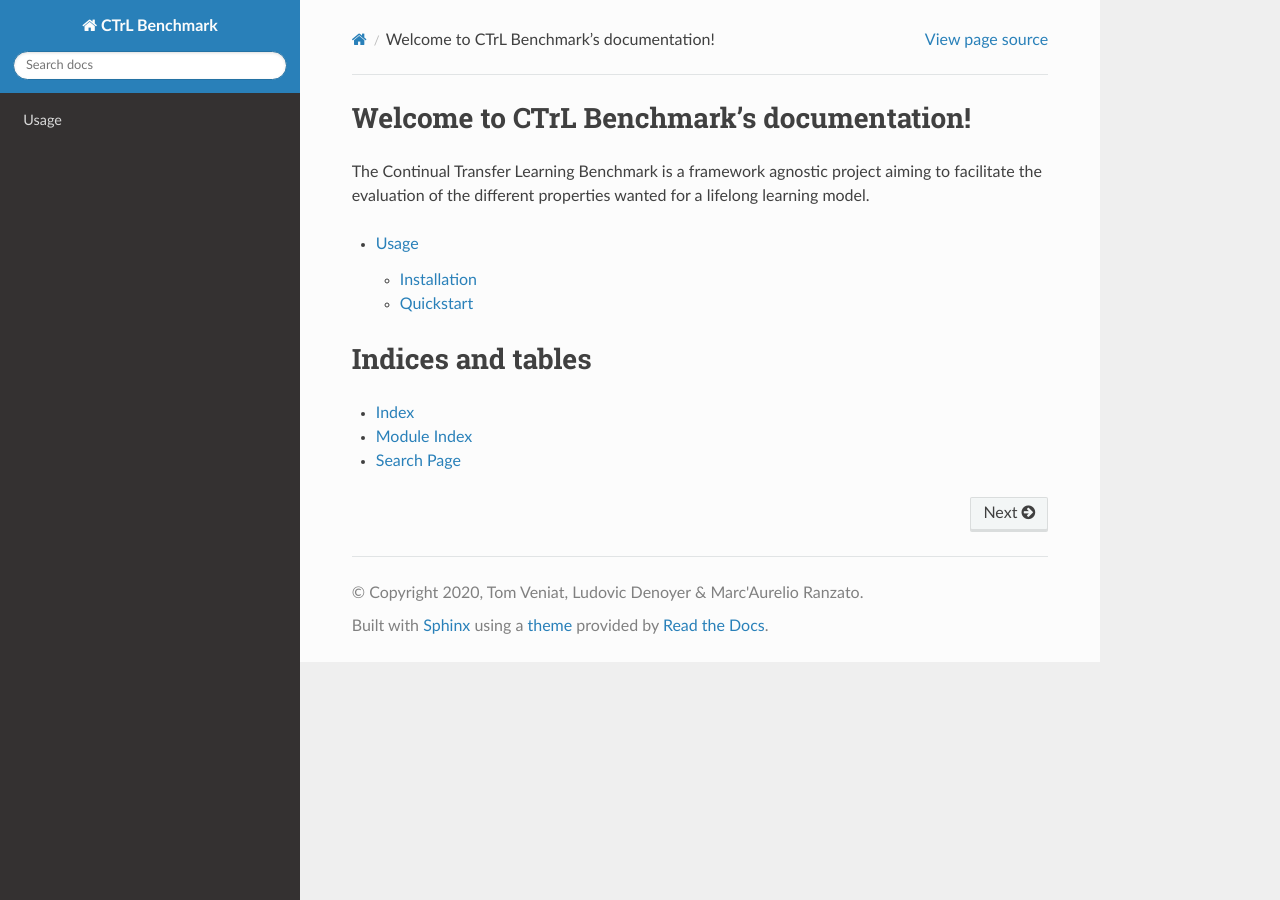
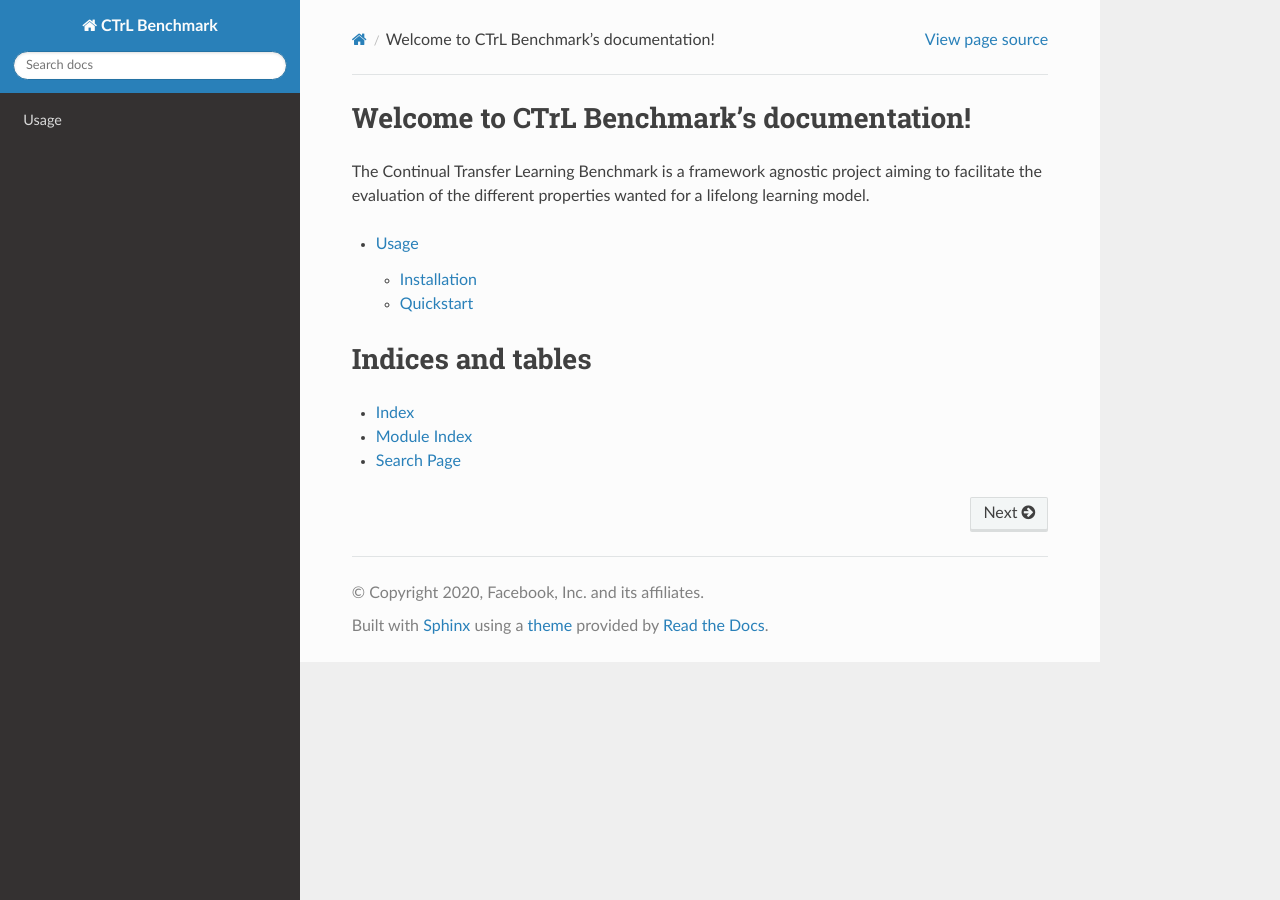
Before and after one commit to facebookresearch/CTrLBenchmark, a Sphinx documentation site: the page built from CTrL/docs/source/index.rst, in a window 1280 px wide. Built offline with Sphinx 7.4.7 and the Read the Docs theme 2.0.0, drawn with Linux system fonts in a browser that asks for light colours.

Commit message:
Update conf.py

```diff
--- a/CTrL/docs/source/conf.py
+++ b/CTrL/docs/source/conf.py
@@ -23,7 +23,7 @@ sys.path.insert(0, os.path.abspath('../..'))
 # -- Project information -----------------------------------------------------
 
 project = 'CTrL Benchmark'
-copyright = "2020, Tom Veniat, Ludovic Denoyer & Marc'Aurelio Ranzato"
+copyright = "2020, Facebook, Inc. and its affiliates"
 author = "Tom Veniat, Ludovic Denoyer & Marc'Aurelio Ranzato"
 
 # The full version, including alpha/beta/rc tags
```
